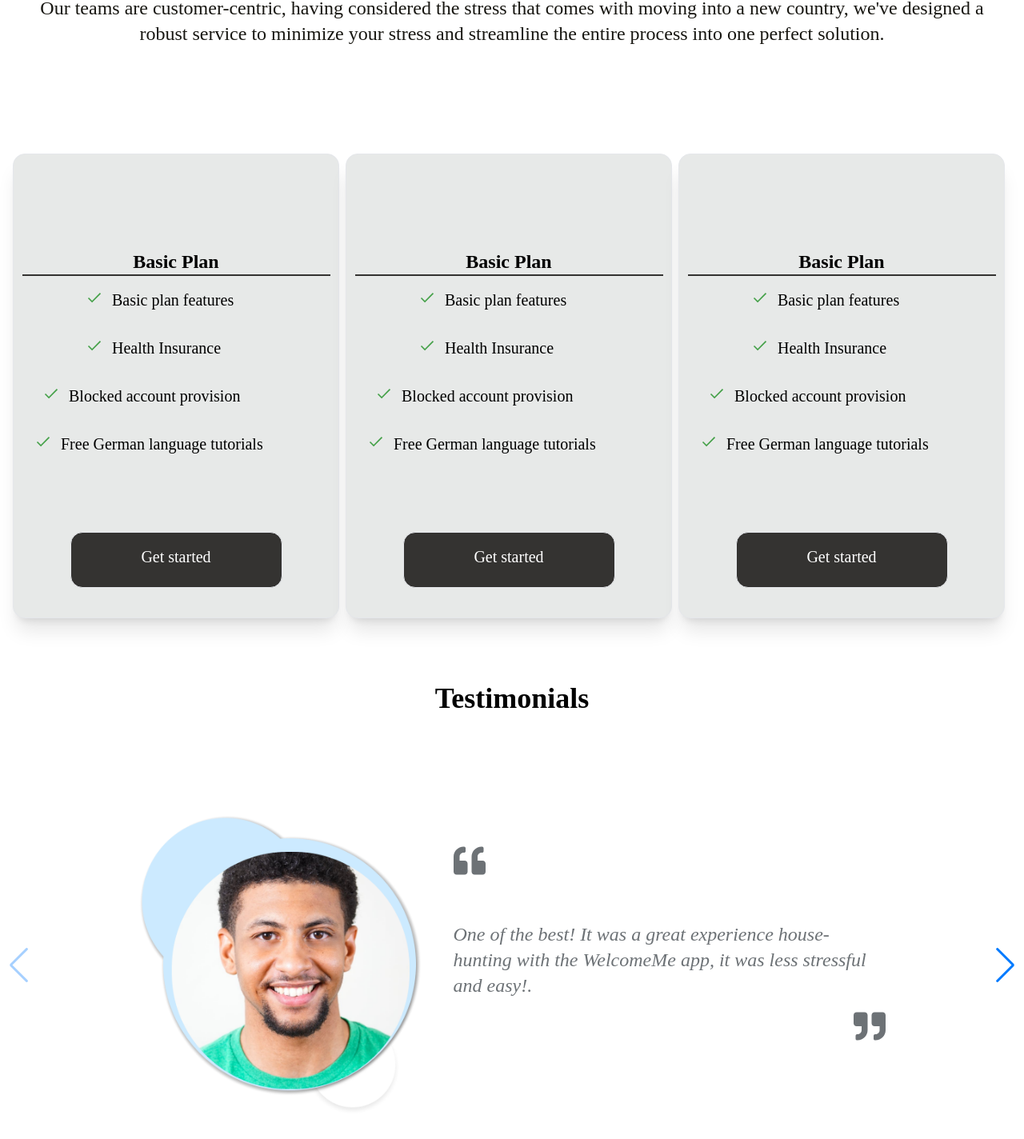
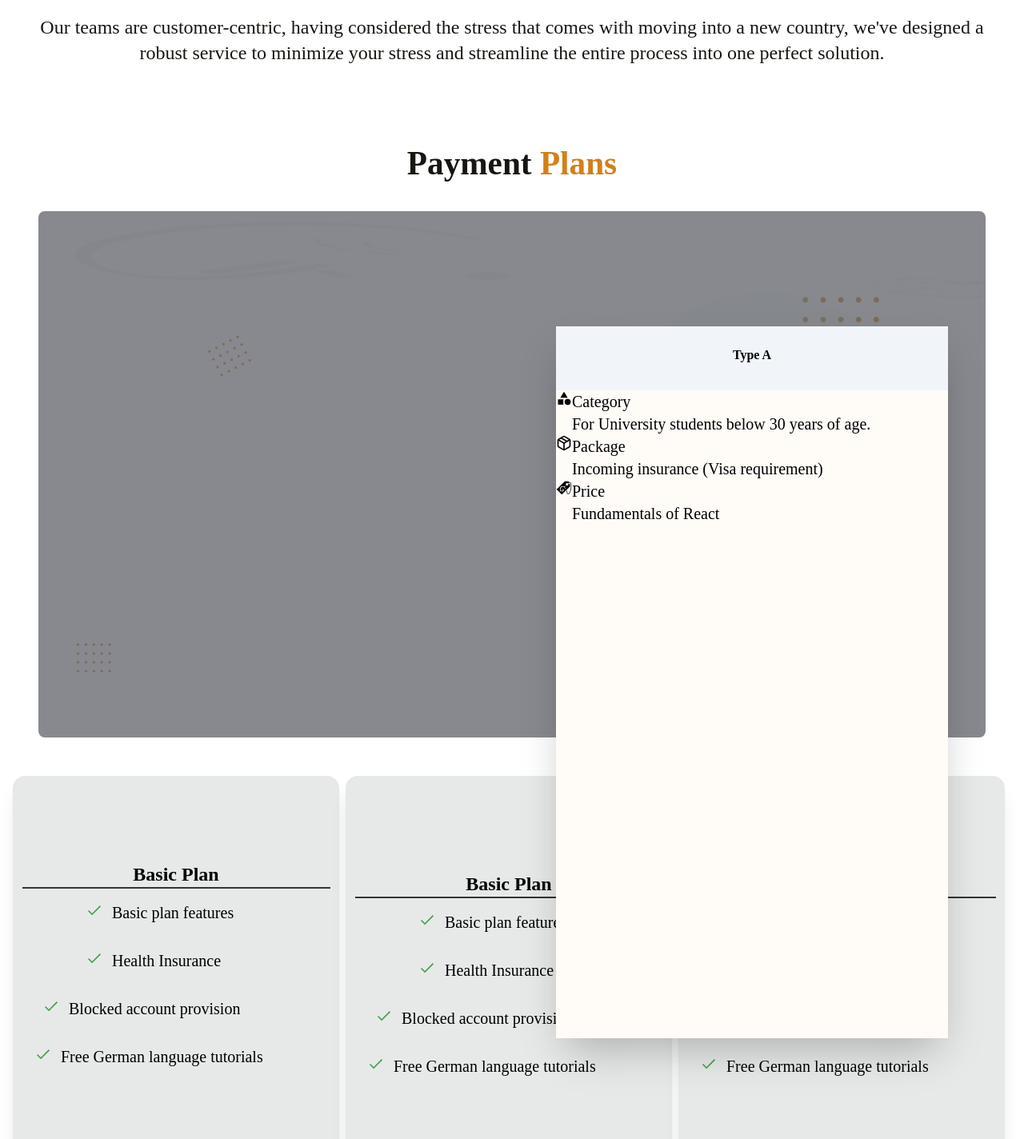
Before and after one commit to Welcomeme-berlin/frontend, a React (Create React App) app: page / in a window 1280 px wide. Shown: the part 1292-2716 px from the top of the page at 80% size. Built offline with nearby package versions, Linux system fonts and the light colour scheme.

Commit message:
update ui

```diff
--- /dev/null
+++ b/src/components/Button.jsx
@@ -0,0 +1,5 @@
+const Button = (props) => {
+  return <button className={props.style}>{props.text}</button>;
+};
+
+export default Button;
--- a/src/components/Landingpage.jsx
+++ b/src/components/Landingpage.jsx
@@ -10,6 +10,8 @@ import Footer from "./Footer";
 import SliderComponent from "./Slider";
 import Testimonials from "./TestimonialSlide";
 import AccordionComponent from "./Accordion";
+import Button from "./Button";
+import Imageoverlay from "./imageOverlay";
 
 const Landingpage = () => {
   return (
@@ -31,6 +33,7 @@ const Landingpage = () => {
             </p>
           </div>
           <div className="mx-8 w-[1220px] h-[470px]">
+            <p className="text-center">Values</p>
             <p className="text-2xl text-[#171611] text-center">
               We are tailored to creating a pathbreaking digital assistant for
               both students and young
@@ -53,6 +56,14 @@ const Landingpage = () => {
               process into one perfect solution.
             </p>
           </div>
+          <div>
+            <div className="h-[56px] my-8">
+              <p className="paymentPlans">
+                Payment <font color="#d38019">Plans</font>
+              </p>
+            </div>
+          </div>
+          <Imageoverlay />
         </div>
         <div
           className="flex items-center justify-center
@@ -90,6 +101,7 @@ const Landingpage = () => {
             <div className="w-[265px] h-[70px] bg-[#343331] border rounded-[15px] text-white text-center text-xl py-4 relative top-20 hover:bg-white hover:text-[#343331] hover:font-semibold">
               Get started
             </div>
+            <Button text="Get started" />
           </div>
           <div className="w-[461px] h-[581px] border rounded-[15px] bg-[#e7e9e8] shadow-xl flex flex-col items-center justify-center mr-2 hover:bg-[#343331] hover:text-white hover:h-[660px]">
             <p className="text-2xl font-semibold">Basic Plan</p>
--- /dev/null
+++ b/src/components/Planoffer.jsx
@@ -0,0 +1,23 @@
+const Planoffer = ({ offers }) => {
+  return (
+    <div>
+      <div className="w-full max-w-[578px] h-[80px] bg-slate-100 text-center font-bold pt-6">
+        <p>{offers.Type}</p>
+      </div>
+      {offers.parts.map((part) => {
+        return (
+          <div className="flex text-xl w-[500px]">
+            <div>
+              <part.IconTitle />
+            </div>
+            <div className="w-100%">
+              <h3>{part.title}</h3>
+              <p>{part.details[0]}</p>
+            </div>
+          </div>
+        );
+      })}
+    </div>
+  );
+};
+export default Planoffer;
--- a/src/components/Slider.jsx
+++ b/src/components/Slider.jsx
@@ -11,6 +11,7 @@ import "swiper/css/navigation";
 
 // import required modules
 import { Navigation } from "swiper";
+import Button from "./Button";
 
 export default function SliderComponent() {
   return (
@@ -27,9 +28,14 @@ export default function SliderComponent() {
                 We ease your stress of hunting for houses even
                 <br /> before you get into Germany.
               </p>
-              <button className="mt-14 bg-[#343331] text-white text-2xl w-[291px] h-20 border rounded-[15px]">
-                Get Started
-              </button>
+              <Button
+                text="Login"
+                style="w-[265px] h-[70px] bg-[#FAE7CF] border rounded-[15px] text-[#995D14] text-center text-xl py-4 relative top-20 hover:bg-white hover:text-[#343331] hover:font-semibold"
+              />
+              <Button
+                text="Sign Up"
+                style="w-[265px] h-[70px] bg-[#D38019] border rounded-[15px] text-white text-center text-xl py-4 relative top-20 hover:bg-white hover:text-[#343331] hover:font-semibold"
+              />
             </div>
             <div className="w-[552px] h-[552px] mt-4">
               <img src={House} alt="house" />
--- /dev/null
+++ b/src/components/Typecards.jsx
@@ -0,0 +1,50 @@
+import Planoffer from "./Planoffer";
+import { FiPackage } from "react-icons/fi";
+import { MdCategory } from "react-icons/md";
+import { GiPriceTag } from "react-icons/gi";
+const Typecards = () => {
+  const offers = [
+    {
+      Type: "Type A",
+      parts: [
+        {
+          title: "Category",
+          details: ["For University students below 30 years of age."],
+          IconTitle: MdCategory,
+        },
+        {
+          title: "Package",
+          details: [
+            "Incoming insurance (Visa requirement)",
+            "Public health insurance (Required during studies)",
+            "Sim card purchase & consultancy",
+            "0% discount on German school",
+            "Aid in getting BAfoG (A German government grant & loan for students - not applicable to PHD students).",
+          ],
+          IconTitle: FiPackage,
+        },
+        {
+          title: "Price",
+          details: ["Fundamentals of React"],
+          IconTitle: GiPriceTag,
+        },
+      ],
+    },
+    {
+      Type: "Type B",
+      parts: [
+        {
+          name: "Fundamentals of React",
+          exercises: 10,
+        },
+      ],
+    },
+  ];
+  return (
+    <div className="w-full shadow-2xl max-w-[490px] h-[890px] bg-[#FFFCF8] ml-[600px] right top-[1700px] absolute items-center">
+      <Planoffer offers={offers[0]} />
+    </div>
+  );
+};
+
+export default Typecards;
--- /dev/null
+++ b/src/components/imageOverlay.jsx
@@ -0,0 +1,18 @@
+import img from "../assets/accBackground.png";
+import Typecards from "./Typecards";
+const Imageoverlay = () => {
+  return (
+    <>
+      <div className="w-full max-w-[1243px] h-[658px] rounded-lg shadow-1xl overflow-hidden relative">
+        <img
+          className="absolute inset-0 h-full w-full object-cover"
+          src={img}
+        />
+        <div className="absolute inset-0 bg-gray-900 bg-opacity-50"></div>
+      </div>
+      <Typecards />
+    </>
+  );
+};
+
+export default Imageoverlay;
--- a/src/index.css
+++ b/src/index.css
@@ -17,3 +17,33 @@
 .bg-img1 {
   background-image: url("./assets/Background.png");
 }
+
+.paymentPlans {
+  font-family: "Montserrat";
+  font-style: normal;
+  font-weight: 600;
+  font-size: 41.2498px;
+  line-height: 136.9%;
+  /* or 56px */
+
+  text-align: center;
+  text-transform: capitalize;
+
+  color: #171611;
+
+  /* Inside auto layout */
+
+  flex: none;
+  order: 0;
+  flex-grow: 0;
+}
+
+.bgImage {
+  position: relative;
+  width: 100%;
+  height: 100%;
+  background-image: url("./assets/robot.png");
+  background-size: cover;
+  background-repeat: no-repeat;
+  background-position: center;
+}
```
